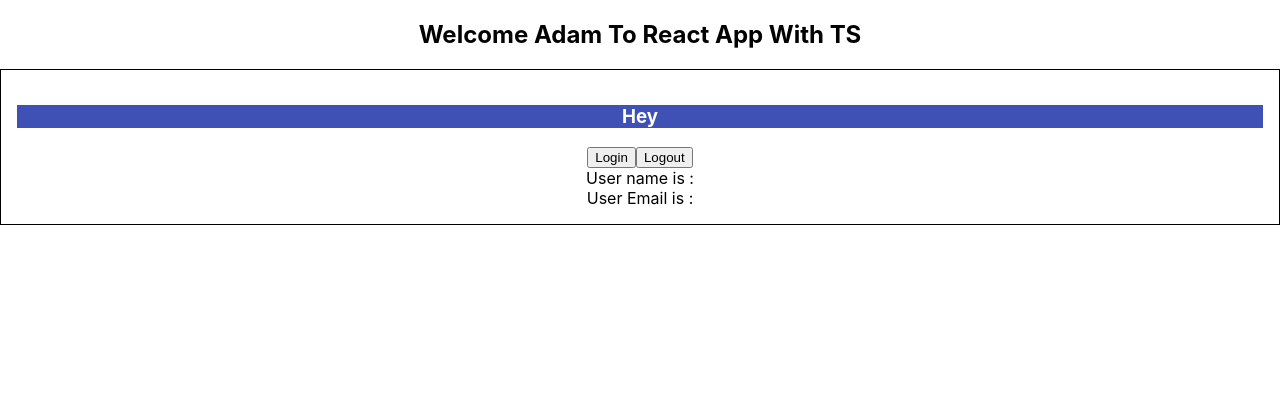
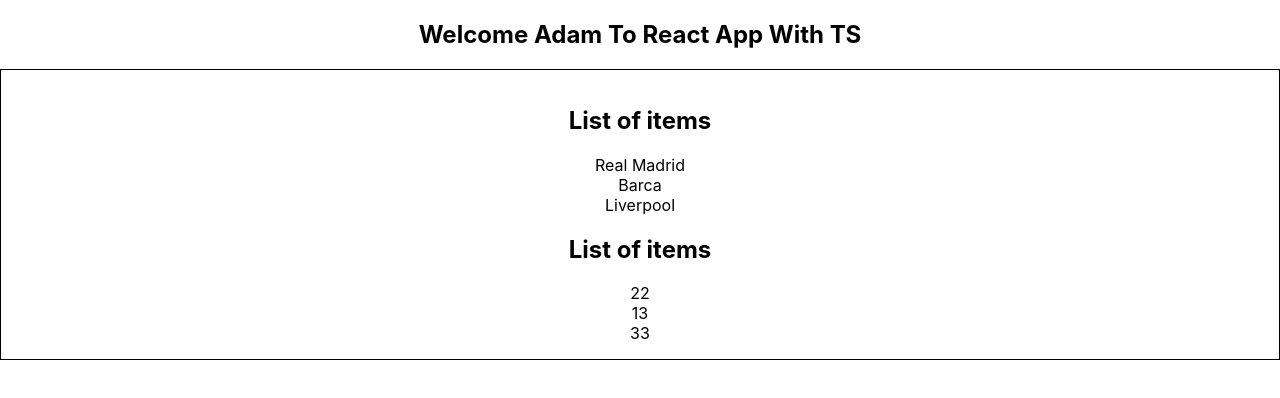
Before and after one commit to MohamedEssaadani/react-ts, a React (Create React App) app: page / in a window 1280 px wide. Shown: the top 398 px of the page. Built offline with nearby package versions, Linux system fonts and the light colour scheme.

Commit message:
generics type for cp

```diff
--- a/src/App.tsx
+++ b/src/App.tsx
@@ -1,20 +1,19 @@
 import "./App.css";
 import Container from "./components/Container";
-import Box from "./components/context/Box";
-import ThemeContextProvider from "./components/context/ThemeContext";
-import User from "./components/context/User";
-import AuthUserContextProvider, {
-  AuthUserContext,
-} from "./components/context/UserContext";
+import List from "./components/generics/List";
 import Header from "./components/Header";
 import HeaderContainer from "./components/HeaderContainer";
 
 function App() {
+  const listClickHandler = (item: string) => {
+    alert(item);
+  };
   return (
     <div className="App">
       <HeaderContainer>
         <Header name="Adam" isLoggedIn={true} />
       </HeaderContainer>
+
       <Container
         styles={{
           border: "1px solid black",
@@ -26,13 +25,22 @@ function App() {
         {/* <Counter />
         <Loggedin /> */}
 
-        <ThemeContextProvider>
+        {/* <ThemeContextProvider>
           <Box />
         </ThemeContextProvider>
 
         <AuthUserContextProvider>
           <User />
-        </AuthUserContextProvider>
+        </AuthUserContextProvider> */}
+        {/*
+        <Private isLoggedIn={true} component={Profile} />
+        <Private isLoggedIn={false} component={Profile} /> */}
+
+        <List
+          listItems={["Real Madrid", "Barca", "Liverpool"]}
+          onClick={listClickHandler}
+        />
+        <List listItems={[22, 13, 33]} onClick={listClickHandler} />
       </Container>
     </div>
   );
--- /dev/null
+++ b/src/components/auth/Login.tsx
@@ -0,0 +1,5 @@
+const Login = () => {
+  return <div>Login</div>;
+};
+
+export default Login;
--- /dev/null
+++ b/src/components/generics/List.tsx
@@ -0,0 +1,19 @@
+type ListProps<T> = {
+  listItems: T[];
+  onClick: (value: T) => void;
+};
+
+const List = <T extends {}>({ listItems, onClick }: ListProps<T>) => {
+  return (
+    <div>
+      <h2>List of items</h2>
+      {listItems.map((item, index) => (
+        <div key={index} onClick={() => onClick(item)}>
+          {item}
+        </div>
+      ))}
+    </div>
+  );
+};
+
+export default List;
```
Also changed, not shown: src/components/auth/Private.tsx (added, +13 -0 lines), src/components/auth/Profile.tsx (added, +9 -0 lines).
